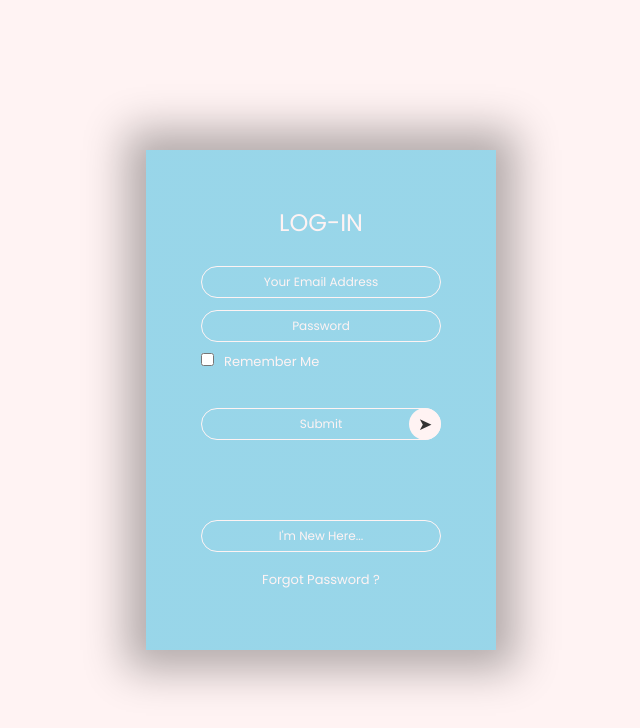
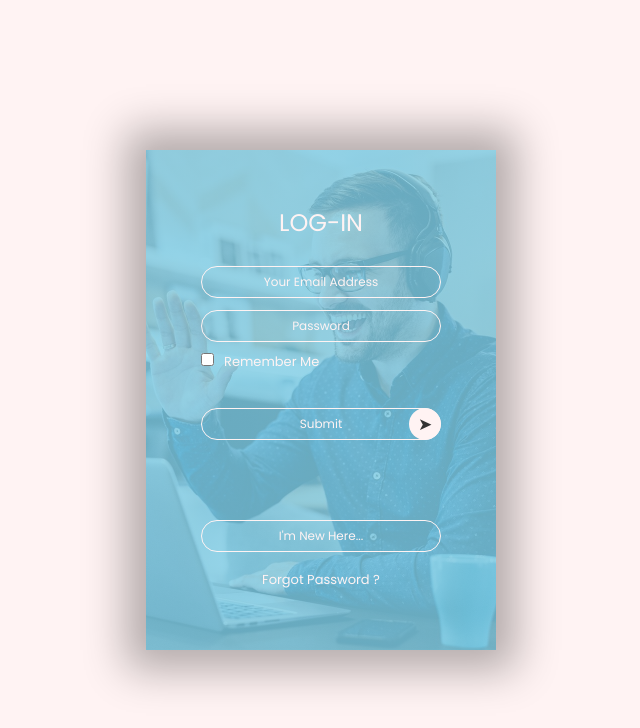
Before and after one commit to Kapil-412/EduMaG, a plain HTML site: page login_registration_form.html in a window 1280 px wide. Shown: the whole page, without its empty margins (319-959 px from the left). Drawn offline with nearby package versions, Linux system fonts and the light colour scheme.

Commit message:
Update login_registration_form.css

```diff
--- a/login_registration_form.css
+++ b/login_registration_form.css
@@ -39,7 +39,7 @@
     height: 100%;
     background-position: center;
     background-size: cover;
-    background-image: linear-gradient(rgba(127, 206, 230, 0.8), rgba(127, 206, 230, 0.8)), url(../img/login_register_image.jpg);
+    background-image: linear-gradient(rgba(127, 206, 230, 0.8), rgba(127, 206, 230, 0.8)), url(login_register_image.jpg);
     padding: 55px;
     box-sizing: border-box;
     backface-visibility: hidden;
```
